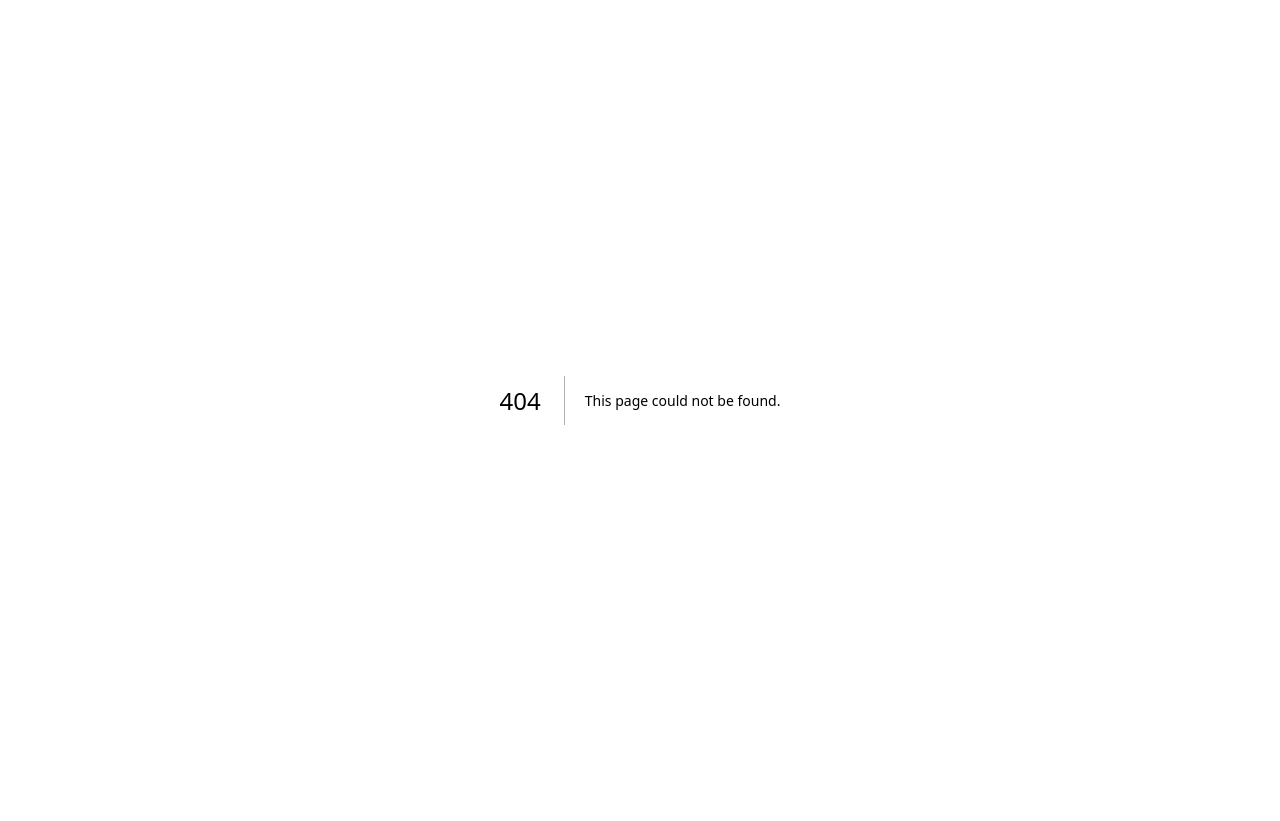
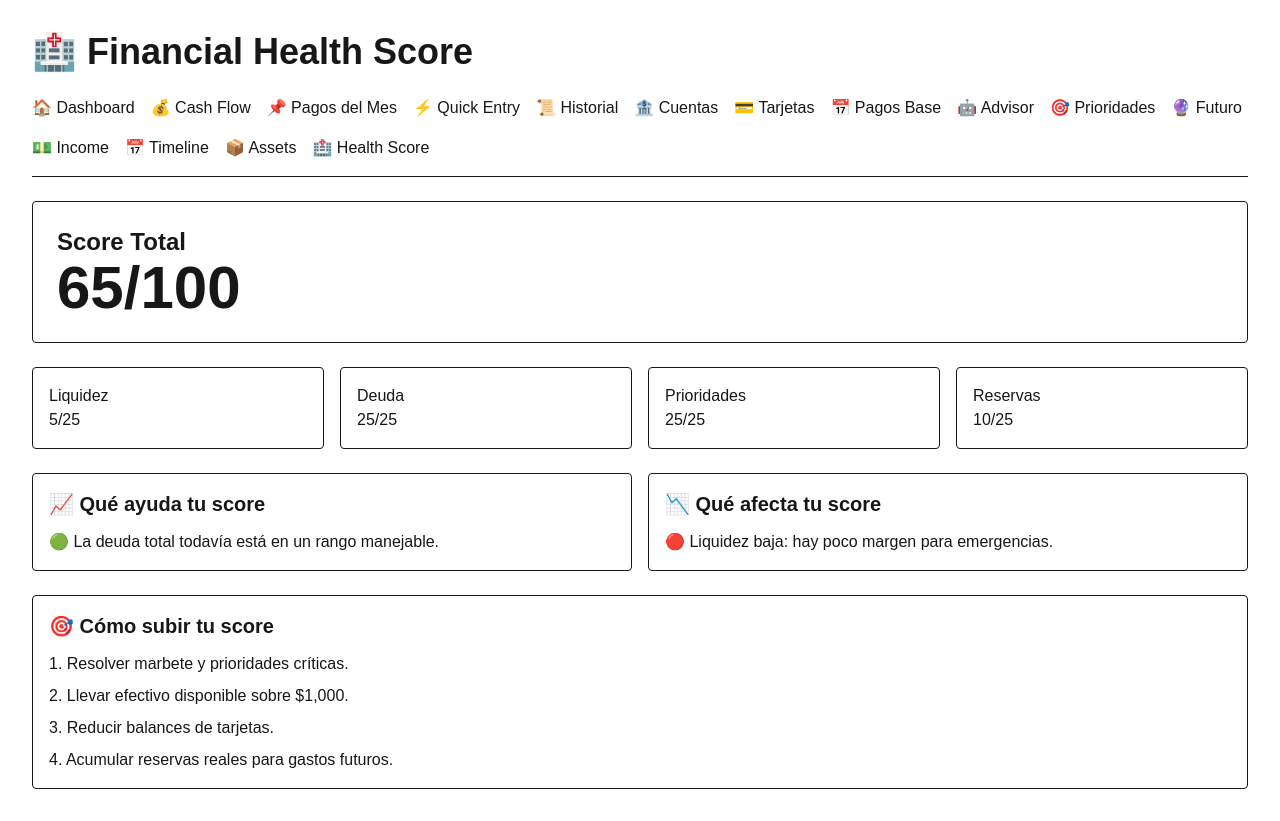
Before and after one commit to mansor-one/mansor-one, a Next.js app: page /health-score in a window 1280 px wide. Before the commit this address had no page. Before the commit the page ends 800 px from the top, so only its background shows below. Built offline with nearby package versions, Linux system fonts and the light colour scheme; no server answers; the database is empty.

Commit message:
Add financial health score explanation

```diff
--- a/app/components/Nav.tsx
+++ b/app/components/Nav.tsx
@@ -15,6 +15,7 @@ export default function Nav() {
       <a href="/income">💵 Income</a>
       <a href="/timeline">📅 Timeline</a>
       <a href="/assets">📦 Assets</a>
+      <a href="/health-score">🏥 Health Score</a>
     </nav>
   )
 }
--- /dev/null
+++ b/app/health-score/page.tsx
@@ -0,0 +1,184 @@
+import { supabase } from '@/lib/supabase'
+import Nav from '../components/Nav'
+
+export default async function HealthScorePage() {
+  const { data: accounts } = await supabase
+    .from('accounts')
+    .select('*')
+    .eq('is_active', true)
+
+  const { data: cards } = await supabase
+    .from('credit_cards')
+    .select('*')
+    .eq('is_active', true)
+
+  const { data: priorities } = await supabase
+    .from('priorities')
+    .select('*')
+
+  const { data: future } = await supabase
+    .from('future_obligations')
+    .select('*')
+
+  const cash =
+    accounts
+      ?.filter((a) => a.is_spendable)
+      .reduce((sum, a) => sum + Number(a.balance || 0), 0) || 0
+
+  const debt =
+    cards?.reduce(
+      (sum, c) => sum + Number(c.balance || 0),
+      0
+    ) || 0
+
+  const openPriorities =
+    priorities?.filter((p) => p.status !== 'done').length || 0
+
+  const futureReserve =
+    future?.reduce(
+      (sum, f) => sum + Number(f.monthly_reserve || 0),
+      0
+    ) || 0
+
+  const liquidityScore =
+    cash > 2000 ? 25 :
+    cash > 1000 ? 20 :
+    cash > 500 ? 15 :
+    cash > 250 ? 10 :
+    5
+
+  const debtScore =
+    debt < 1000 ? 25 :
+    debt < 3000 ? 20 :
+    debt < 5000 ? 15 :
+    debt < 8000 ? 10 :
+    5
+
+  const priorityScore =
+    Math.max(25 - (openPriorities * 2), 5)
+
+  const reserveScore =
+    futureReserve > 200 ? 25 :
+    futureReserve > 100 ? 20 :
+    futureReserve > 50 ? 15 :
+    10
+
+  const total =
+    liquidityScore +
+    debtScore +
+    priorityScore +
+    reserveScore
+
+  const strengths = []
+
+  if (cash > 500) {
+    strengths.push('Hay liquidez básica disponible.')
+  }
+
+  if (futureReserve >= 200) {
+    strengths.push('Ya tienes identificadas reservas futuras importantes.')
+  }
+
+  if (debt < 5000) {
+    strengths.push('La deuda total todavía está en un rango manejable.')
+  }
+
+  const risks = []
+
+  if (cash < 1000) {
+    risks.push('Liquidez baja: hay poco margen para emergencias.')
+  }
+
+  if (debt > 3000) {
+    risks.push('Uso elevado de tarjetas o deuda pendiente.')
+  }
+
+  if (openPriorities > 5) {
+    risks.push('Hay muchas prioridades abiertas al mismo tiempo.')
+  }
+
+  if (futureReserve > 0) {
+    risks.push('Las reservas están planificadas, pero todavía no necesariamente acumuladas.')
+  }
+
+  return (
+    <main className="p-8 space-y-6">
+      <h1 className="text-4xl font-bold">
+        🏥 Financial Health Score
+      </h1>
+
+      <Nav />
+
+      <div className="border rounded p-6">
+        <h2 className="text-2xl font-bold">
+          Score Total
+        </h2>
+
+        <p className="text-6xl font-bold">
+          {total}/100
+        </p>
+      </div>
+
+      <div className="grid grid-cols-1 md:grid-cols-4 gap-4">
+        <div className="border rounded p-4">
+          <h3>Liquidez</h3>
+          <p>{liquidityScore}/25</p>
+        </div>
+
+        <div className="border rounded p-4">
+          <h3>Deuda</h3>
+          <p>{debtScore}/25</p>
+        </div>
+
+        <div className="border rounded p-4">
+          <h3>Prioridades</h3>
+          <p>{priorityScore}/25</p>
+        </div>
+
+        <div className="border rounded p-4">
+          <h3>Reservas</h3>
+          <p>{reserveScore}/25</p>
+        </div>
+      </div>
+
+      <section className="grid grid-cols-1 md:grid-cols-2 gap-4">
+        <div className="border rounded p-4">
+          <h2 className="text-xl font-bold mb-3">
+            📈 Qué ayuda tu score
+          </h2>
+
+          <ul className="space-y-2">
+            {strengths.map((item) => (
+              <li key={item}>🟢 {item}</li>
+            ))}
+          </ul>
+        </div>
+
+        <div className="border rounded p-4">
+          <h2 className="text-xl font-bold mb-3">
+            📉 Qué afecta tu score
+          </h2>
+
+          <ul className="space-y-2">
+            {risks.map((item) => (
+              <li key={item}>🔴 {item}</li>
+            ))}
+          </ul>
+        </div>
+      </section>
+
+      <section className="border rounded p-4">
+        <h2 className="text-xl font-bold mb-3">
+          🎯 Cómo subir tu score
+        </h2>
+
+        <ol className="space-y-2">
+          <li>1. Resolver marbete y prioridades críticas.</li>
+          <li>2. Llevar efectivo disponible sobre $1,000.</li>
+          <li>3. Reducir balances de tarjetas.</li>
+          <li>4. Acumular reservas reales para gastos futuros.</li>
+        </ol>
+      </section>
+    </main>
+  )
+}
```
